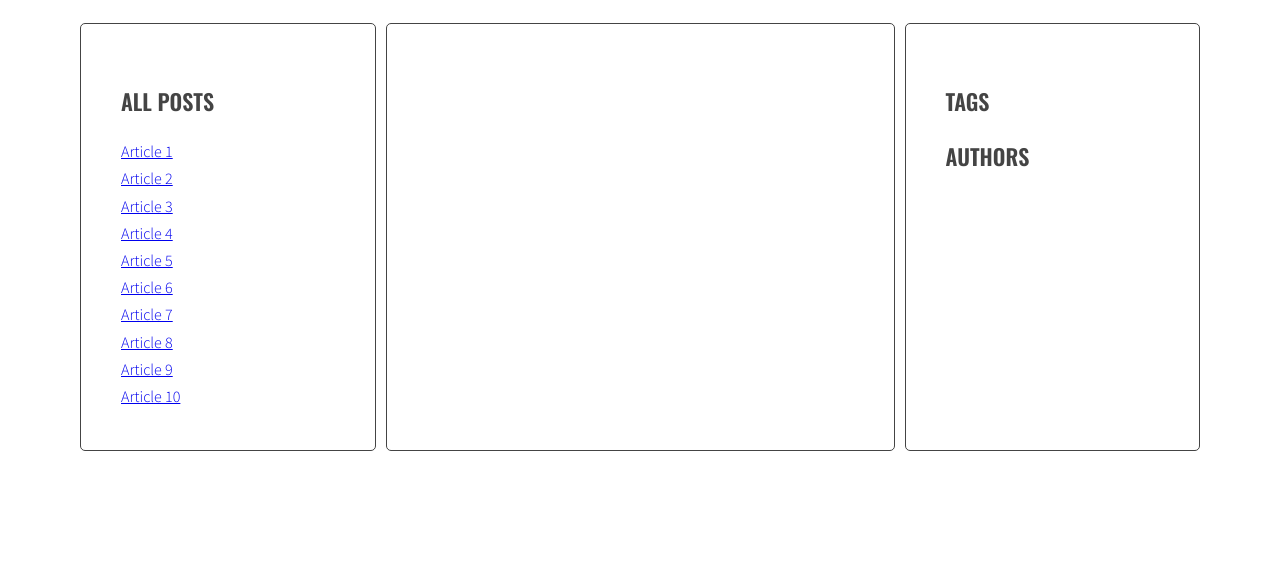
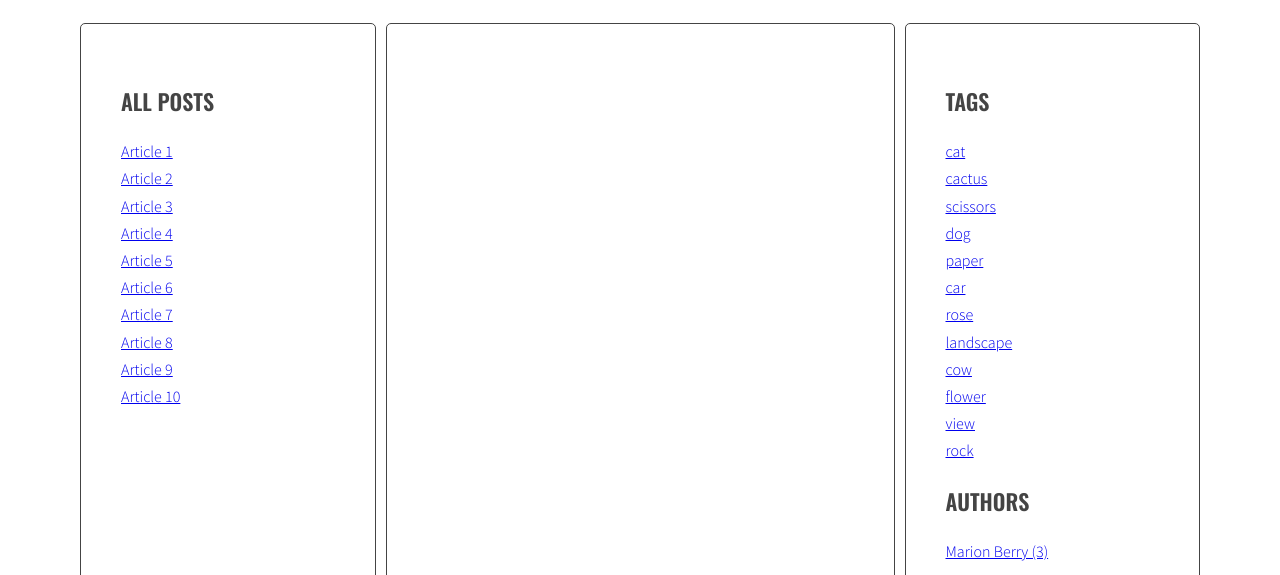
Before and after one commit to Bamboszka/javascript-blog, a website: page index.html in a window 1280 px wide. Shown: the part 220-795 px from the top of the page. Drawn offline with nearby package versions, Linux system fonts and the light colour scheme.

Commit message:
Add Tags and Authors

```diff
--- a/index.html
+++ b/index.html
@@ -283,6 +283,17 @@
             </main>
         </div>
     </div>
+    <script src="https://cdnjs.cloudflare.com/ajax/libs/handlebars.js/4.1.0/handlebars.min.js"></script>
+    <script id="template-tag-cloud-link" type="text/x-handlebars-template">
+        {{#each tags}}
+        <li><a href="#tag-{{ tag }}" class="tag-size-{{ className }}">{{ tag }}</a></li>
+        {{/each}}
+      </script>
+    <script id="template-author-list-link" type="text/x-handlebars-template">
+        {{#each authors}}
+        <li><a href="#author-{{ author }}" class="tag-size-{{ className }}">{{ author }} ({{ count }})</a></li>
+        {{/each}}
+      </script>
     <script src="js/script.js"></script>
 </body>
 
--- a/js/script.js
+++ b/js/script.js
@@ -42,7 +42,16 @@ const optArticleSelector = '.post',
     optTitleSelector = '.post-title',
     optTitleListSelector = '.titles',
     optArticleTagsSelector = '.post-tags .list',
-    optArticleAuthorSelector = '.post .post-author';
+    optArticleAuthorSelector = '.post .post-author',
+    optAuthorsListSelector = '.authors.list',
+    optTagsListSelector = '.tags.list',
+    optCloudClassCount = '5',
+    optCloudClassPrefix = 'tag-size-';
+
+const templates = {
+    tagCloudLink: Handlebars.compile(document.querySelector('#template-tag-cloud-link').innerHTML),
+    authorListLink: Handlebars.compile(document.querySelector('#template-author-list-link').innerHTML),
+}
 
 function generateTitleLinks(customSelector = '') {
 
@@ -75,7 +84,32 @@ function generateTitleLinks(customSelector = '') {
 }
 generateTitleLinks();
 
+function calculateTagsParams(tags) {
+    const params = { max: 0, min: 99999 };
+    for (let tag in tags) {
+        if (tags[tag] > params.max) {
+            params.max = tags[tag];
+        }
+        if (tags[tag] < params.min) {
+            params.min = tags[tag];
+        }
+    }
+
+    return params;
+}
+calculateTagsParams();
+
+function calculateTagClass(count, params) {
+    const normalizedCount = count - params.min;
+    const normalizedMax = params.max - params.min;
+    const percentage = normalizedCount / normalizedMax;
+    const classNumber = Math.floor(percentage * (optCloudClassCount - 1) + 1);
+    return classNumber;
+}
+
 function generateTags() {
+    /* [NEW] create a new variable allTags with an empty object */
+    let allTags = {};
     /* find all articles */
     const articles = document.querySelectorAll(optArticleSelector);
     /* START LOOP: for every article: */
@@ -96,14 +130,43 @@ function generateTags() {
             console.log(tagHTML);
             /* add generated code to html variable */
             html = html + tagHTML + ' ';
+            /* [NEW] check if this link is NOT already in allTags */
+            if (!allTags[tag]) {
+                /* [NEW] add tag to allTags object */
+                allTags[tag] = 1;
+            } else {
+                allTags[tag]++;
+            }
             /* END LOOP: for each tag */
         }
         /* insert HTML of all the links into the tags wrapper */
         tagsWrapper.innerHTML = html;
         /* END LOOP: for every article: */
     }
+    /* [NEW] find list of tags in right column */
+    const tagList = document.querySelector(optTagsListSelector);
+
+    /* [NEW] create variable for all links HTML code */
+    const tagsParams = calculateTagsParams(allTags);
+    console.log('tagsParams:', tagsParams);
+    const allTagsData = { tags: [] };
+
+    /* [NEW] START LOOP: for each tag in allTags: */
+    for (let tag in allTags) {
+        /* [NEW] generate code of a link and add it to allTagsHTML */
+        allTagsData.tags.push({
+            tag: tag,
+            count: allTags[tag],
+            className: calculateTagClass(allTags[tag], tagsParams)
+        });
+        /* [NEW] END LOOP: for each tag in allTags: */
+    }
+    /*[NEW] add HTML from allTagsHTML to tagList */
+    tagList.innerHTML = templates.tagCloudLink(allTagsData);
 }
+
 function generateAuthors() {
+    let allAuthors = {};
     /* find all articles */
     const articles = document.querySelectorAll(optArticleSelector);
     /* START LOOP: for every article: */
@@ -120,11 +183,29 @@ function generateAuthors() {
         const authorHTML = '<p class="post-author"><a href="#author-' + articleAuthor + '">' + articleAuthor + '</a></p>';
         /* add generated code to html variable */
         html = html + authorHTML;
+        /* [NEW] check if this link is NOT already in allTags */
+        if (!allAuthors[articleAuthor]) {
+            /* [NEW] add generated code to allTags array */
+            allAuthors[articleAuthor] = 1;
+        } else {
+            allAuthors[articleAuthor]++;
+        }
 
         /* insert HTML of all the links into the tags wrapper */
         authorWrapper.innerHTML = html;
         /* END LOOP: for every article: */
     }
+    const authorsList = document.querySelector(optAuthorsListSelector);
+    const authorsParams = calculateTagsParams(allAuthors);
+    let allAuthorsData = { authors: [] };
+    for (let author in allAuthors) {
+        allAuthorsData.authors.push({
+            author: author,
+            count: allAuthors[author],
+            className: calculateTagClass(allAuthors[author], authorsParams)
+        });
+    }
+    authorsList.innerHTML = templates.authorListLink(allAuthorsData);
 }
 
 generateTags();
@@ -168,7 +249,7 @@ function addClickListenersToTags() {
         /* END LOOP: for each link */
     }
 }
-
+addClickListenersToTags();
 function authorClickHandler(event) {
     /* prevent default action for this event */
     event.preventDefault();
```
